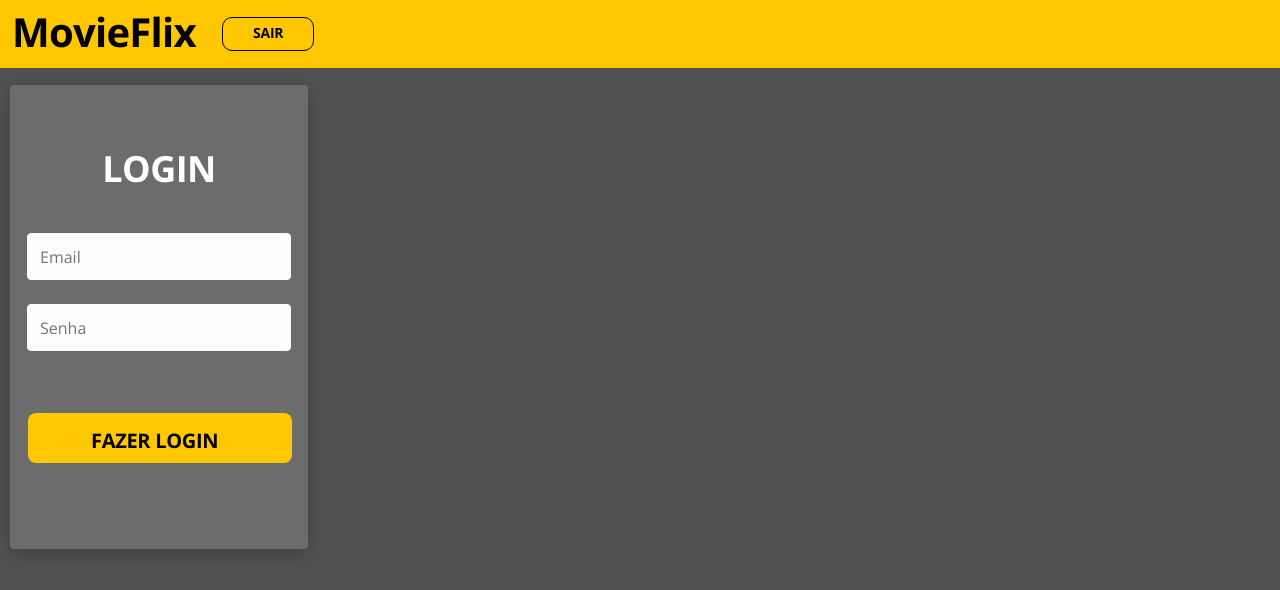
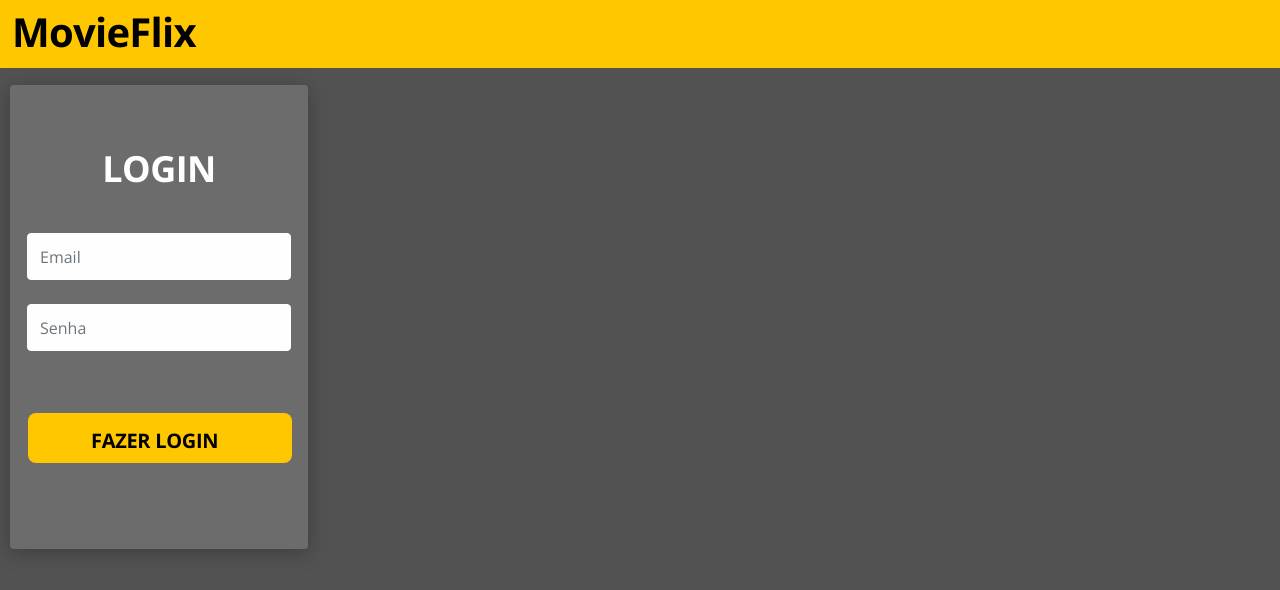
Before and after one commit to JonasRF/Desafio-Movieflix, a React (Create React App) app in the folder Frontend/: page / in a window 1280 px wide. Shown: the top 590 px of the page. Built offline with nearby package versions, Linux system fonts and the light colour scheme; no server answers.

Commit message:
Context API botão SAIR

```diff
--- a/Frontend/package.json
+++ b/Frontend/package.json
@@ -7,6 +7,7 @@
     "@testing-library/react": "^11.1.0",
     "@testing-library/user-event": "^12.1.10",
     "@types/jest": "^26.0.15",
+    "@types/jwt-decode": "^3.1.0",
     "@types/node": "^12.0.0",
     "@types/qs": "^6.9.7",
     "@types/react": "^17.0.0",
@@ -14,6 +15,7 @@
     "@types/react-router-dom": "^5.3.2",
     "axios": "^0.24.0",
     "bootstrap": "^5.1.3",
+    "jwt-decode": "^3.1.2",
     "node-sass": "4.14.1",
     "qs": "^6.10.1",
     "react": "^17.0.2",
--- a/Frontend/src/App.tsx
+++ b/Frontend/src/App.tsx
@@ -1,10 +1,19 @@
 import './assets/styles/custom.scss';
 import './App.css';
 import Routes from './Routes';
+import { useState } from 'react';
+import { AuthContext, AuthContextData } from './AuthContext';
 
 function App() {
+
+ const [ authContextData, setAuthContextData ] = useState<AuthContextData>({
+  authenticated: false,
+ });
+
   return (
+    <AuthContext.Provider value={{authContextData, setAuthContextData}}>
    <Routes />
+   </AuthContext.Provider>
   );
 }
 export default App;
--- /dev/null
+++ b/Frontend/src/AuthContext.ts
@@ -0,0 +1,19 @@
+import { createContext } from "react";
+import { TokenData } from "./util/auth";
+
+export type AuthContextData = {
+    authenticated: boolean;
+    tokenData?: TokenData;
+}
+
+export type AuthContextType = {
+    authContextData: AuthContextData,
+    setAuthContextData: (authContextData: AuthContextData) => void;
+}
+
+export const AuthContext = createContext<AuthContextType>({
+    authContextData: {
+        authenticated: false,
+    },
+    setAuthContextData: () => null,
+});
--- a/Frontend/src/components/Navbar/index.tsx
+++ b/Frontend/src/components/Navbar/index.tsx
@@ -1,27 +1,55 @@
+import { useContext, useEffect } from 'react';
 import { Link } from 'react-router-dom';
+import { AuthContext } from '../../AuthContext';
+import { getTokenData, isAuthenticaded } from '../../util/auth';
+import history from '../../util/history';
+import { removeAuthData } from '../../util/storage';
 import './styles.css';
 
 const Navbar = () => {
+
+const { authContextData, setAuthContextData } = useContext(AuthContext);
+
+useEffect(() => {
+  if(isAuthenticaded()){
+    setAuthContextData({
+      authenticated: true,
+      tokenData: getTokenData(),
+    });
+  } else {
+    setAuthContextData({
+      authenticated: false,
+      tokenData: getTokenData(),
+    });
+  }
+}, [setAuthContextData])
+
   const handleLogoutClick = (event: React.MouseEvent<HTMLAnchorElement>) => {
     event.preventDefault();
+    removeAuthData();
+    setAuthContextData({
+    authenticated: false,
+    });
+    history.replace('/');
   };
 
   return (
-    <>
       <nav className="navbar main-nav">
         <div className="container-fluid">
           <Link to="/" className="LinkLogin">
             <h1>MovieFlix</h1>
           </Link>
-
+          {authContextData.authenticated ? (
           <div className="nav-button-logout">
             <a href="#logout" onClick={handleLogoutClick}>
               <h6>SAIR</h6>
             </a>
           </div>
+            ) : (
+              undefined
+           )}
         </div>
       </nav>
-    </>
   );
 };
 export default Navbar;
--- a/Frontend/src/pages/Auth/Login/index.tsx
+++ b/Frontend/src/pages/Auth/Login/index.tsx
@@ -1,6 +1,9 @@
-
+import { useContext } from 'react';
 import { useForm } from 'react-hook-form';
+import { useHistory } from 'react-router-dom';
+import { AuthContext } from '../../../AuthContext';
 import ButtonIcon from '../../../components/ButtonIcon';
+import { getTokenData } from '../../../util/auth';
 import { requestBackendLogin } from '../../../util/requests';
 import { saveAuthData } from '../../../util/storage';
 import './styles.css';
@@ -8,30 +11,39 @@ import './styles.css';
 type FormData = {
   username: string;
   password: string;
-}
+};
 
 const Login = () => {
 
   const { register, handleSubmit } = useForm<FormData>();
 
-    const onSubmit = (formData : FormData) => {
+  const { setAuthContextData } = useContext(AuthContext);
+
+  const history = useHistory();
+
+  const onSubmit = (formData: FormData) => {
     requestBackendLogin(formData)
       .then((response) => {
         saveAuthData(response.data);
-            console.log("SUCESSO" , response);
+        setAuthContextData({
+          authenticated: true,
+          tokenData: getTokenData(),
+        });
+        console.log('SUCESSO', response);
+        history.push('/movies');
       })
       .catch((error) => {
-            console.log("ERRO" , error);
+        console.log('ERRO', error);
       });
   };
-    return(
+  return (
     <>
       <div className="base-card login-card">
         <h1>LOGIN</h1>
         <form onSubmit={handleSubmit(onSubmit)}>
           <div className="mb-4">
             <input
-                        {...register("username")}
+              {...register('username')}
               type="text"
               className="form-control base-input"
               placeholder="Email"
@@ -40,7 +52,7 @@ const Login = () => {
           </div>
           <div className="mb-2">
             <input
-                        {...register("password")}
+              {...register('password')}
               type="password"
               className="form-control base-input"
               placeholder="Senha"
@@ -48,11 +60,11 @@ const Login = () => {
             />
           </div>
           <div>
-                    <ButtonIcon text="FAZER LOGIN"/>
+            <ButtonIcon text="FAZER LOGIN" />
           </div>
         </form>
       </div>
     </>
   );
-}
+};
 export default Login;
--- /dev/null
+++ b/Frontend/src/util/auth.ts
@@ -0,0 +1,23 @@
+import jwtDecode from "jwt-decode";
+import { getAuthData } from "./storage";
+
+export type Role = "ROLE_VISITOR" | "ROLE_MEMBER";
+
+export type TokenData = {
+    exp: number;
+    user_name: string;
+    authorities: Role[];
+  };
+
+  export const getTokenData = (): TokenData | undefined => {
+      try{
+          return jwtDecode(getAuthData().access_token) as TokenData;
+      }catch(error){
+          return undefined;
+      }
+  };
+
+  export const isAuthenticaded = (): boolean => {
+      const tokenData = getTokenData();
+      return tokenData && tokenData.exp * 1000 > Date.now() ? true : false;
+  };
--- a/Frontend/src/util/storage.ts
+++ b/Frontend/src/util/storage.ts
@@ -1,4 +1,4 @@
-const tokenkey = 'AuthData;'
+const tokenkey = 'AuthData';
 
 type LoginResponse = {
     access_token: string;
@@ -12,3 +12,12 @@ type LoginResponse = {
   export const saveAuthData = (obj: LoginResponse) => {
     localStorage.setItem(tokenkey, JSON.stringify(obj));
   }
+
+  export const getAuthData = () => {
+    const str = localStorage.getItem(tokenkey) ?? "{}";
+    return JSON.parse(str) as LoginResponse;
+  }
+
+  export const removeAuthData = () => {
+    localStorage.removeItem(tokenkey);
+  }
```
Also changed, not shown: 1 other file (tests, documents, lock files or other folders). Lines whose indentation alone changed are shown as unchanged.
